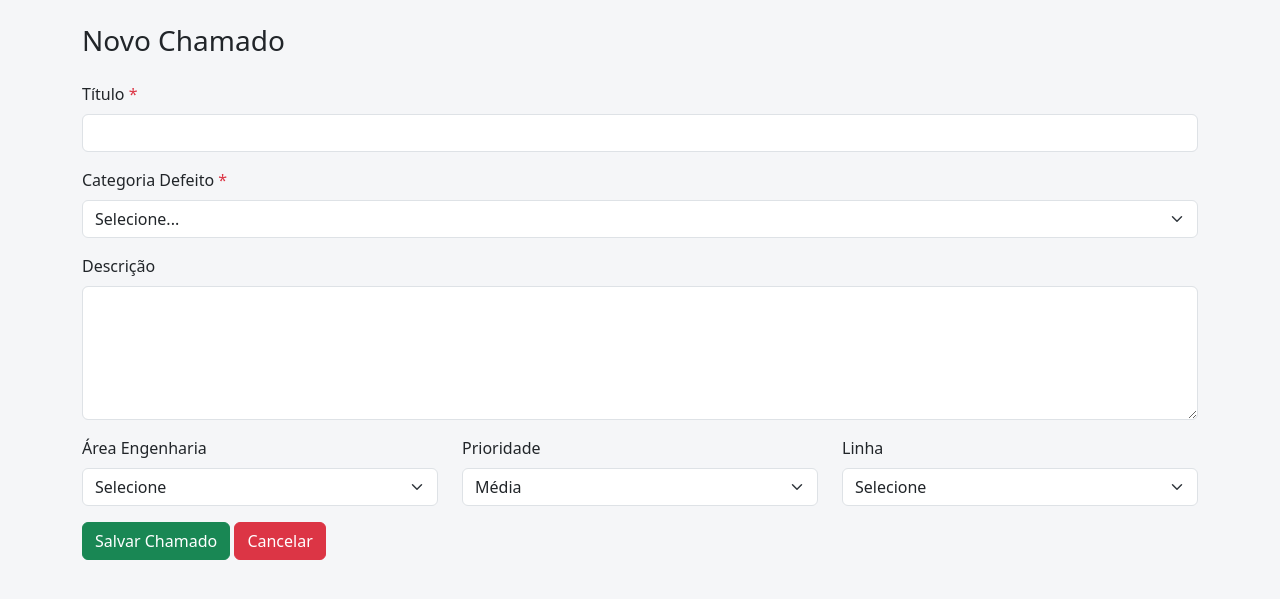
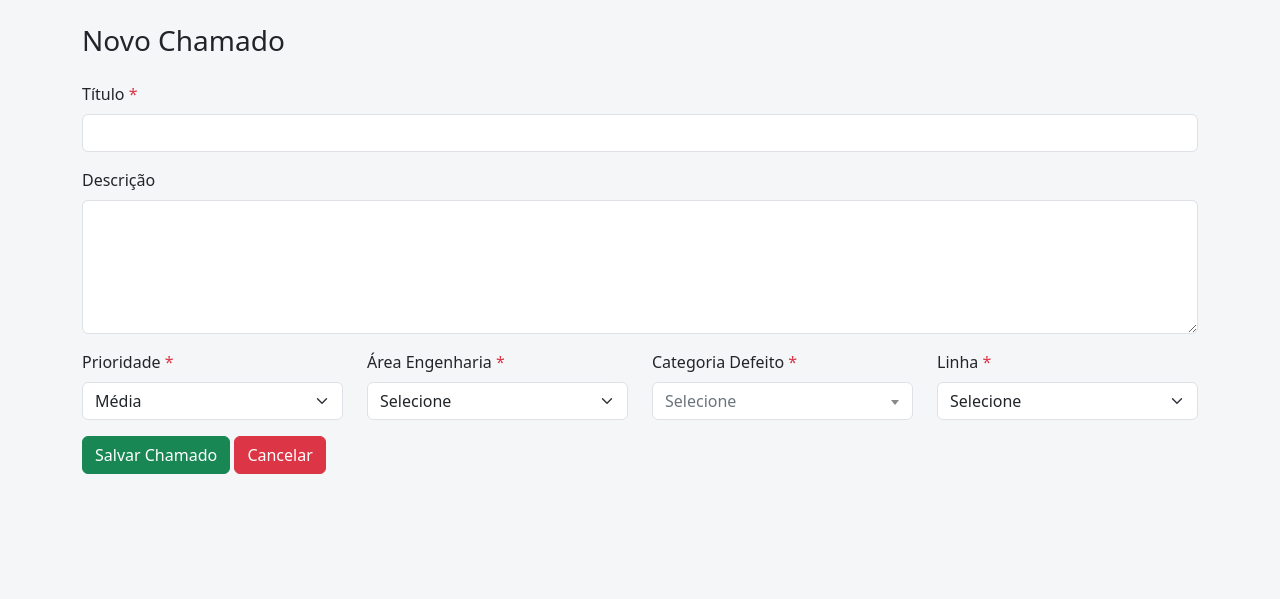
Before and after one commit to filipecrysthian/helpdesk-engenharia, a Flask app: page /tickets/new in a window 1280 px wide. Shown: the part 56-655 px from the top of the page. Run offline with Flask 3, Linux system fonts and the light colour scheme; a user stored in the database is signed in; some libraries are stand-ins or nearby versions.

Commit message:
Tela de novos chamados atualizada filtro dinamico sobre escolha da area de engenharia

```diff
--- a/templates/ticket_new.html
+++ b/templates/ticket_new.html
@@ -12,96 +12,91 @@
     </div>
 
     <div class="mb-3">
-        <label class="form-label">Categoria Defeito <span class="text-danger">*</span></label>
-
-        <select name="defect_category_id" id="defectCategorySelect" class="form-select" required>
-
-            <option value="">Selecione...</option>
-
-            {% for defect in defect_categories %}
-            <option value="{{ defect.id }}">
-                {{ defect.code }} - {{ defect.description }} | {{ defect.area }}
-            </option>
-            {% endfor %}
-
-        </select>
-    </div>
-
-    <div class="mb-3">
         <label class="form-label">Descrição</label>
         <textarea name="description" class="form-control" rows="5"></textarea>
     </div>
 
     <div class="row">
 
-        <div class="col-md-4 mb-3">
-            <label class="form-label">Área Engenharia</label>
-
-            <select name="category" class="form-select" required>
-
-                <option value="">Selecione</option>
-                <option>Engenharia de Teste</option>
-                <option>Engenharia SMT</option>
-                <option>Engenharia de Processo</option>
-
-            </select>
-        </div>
-
-        <div class="col-md-4 mb-3">
-            <label class="form-label">Prioridade</label>
-
+        <div class="col-md-3 mb-3">
+            <label class="form-label">Prioridade <span class="text-danger">*</span></label>
             <select name="priority" class="form-select" required>
-
                 <option>Baixa</option>
                 <option selected>Média</option>
                 <option>Alta</option>
                 <option>Crítica</option>
-
             </select>
         </div>
 
-        <div class="col-md-4 mb-3">
-            <label class="form-label">Linha</label>
+        <div class="col-md-3 mb-3">
+            <label class="form-label">Área Engenharia <span class="text-danger">*</span></label>
+            <select name="category" id="areaSelect" class="form-select" required>
+                <option value="">Selecione</option>
+                <option value="Engenharia de Teste">Engenharia de Teste</option>
+                <option value="Engenharia SMT">Engenharia SMT</option>
+                <option value="Engenharia de Processo">Engenharia de Processo</option>
+            </select>
+        </div>
 
-            <select name="station" class="form-select" required>
+        <div class="col-md-3 mb-3">
+            <label class="form-label">Categoria Defeito <span class="text-danger">*</span></label>
+            <select name="defect_category_id" id="defectCategorySelect" class="form-select" required>
+                <option value="">Selecione...</option>
 
+                {% for defect in defect_categories %}
+                <option value="{{ defect.id }}" data-area="{{ defect.area }}">
+                    {{ defect.code }} - {{ defect.description }}
+                </option>
+                {% endfor %}
+            </select>
+        </div>
+
+        <div class="col-md-3 mb-3">
+            <label class="form-label">Linha <span class="text-danger">*</span></label>
+            <select name="station" id="lineSelect" class="form-select" required>
                 <option value="">Selecione</option>
 
-                <option>SMT5</option>
-                <option>SMT12</option>
-                <option>SMT14</option>
-                <option>SMT16</option>
-                <option>SMT18</option>
+                <option value="SMT5" data-type="SMT">SMT5</option>
+                <option value="SMT12" data-type="SMT">SMT12</option>
+                <option value="SMT14" data-type="SMT">SMT14</option>
+                <option value="SMT16" data-type="SMT">SMT16</option>
+                <option value="SMT18" data-type="SMT">SMT18</option>
 
-                <option>IMC2</option>
-                <option>IMC4</option>
-                <option>IMC6</option>
-                <option>IMC8</option>
-                <option>IMC10</option>
-                <option>IMC12</option>
-                <option>IMC14</option>
-
+                <option value="IMC2" data-type="IMC">IMC2</option>
+                <option value="IMC4" data-type="IMC">IMC4</option>
+                <option value="IMC6" data-type="IMC">IMC6</option>
+                <option value="IMC8" data-type="IMC">IMC8</option>
+                <option value="IMC10" data-type="IMC">IMC10</option>
+                <option value="IMC12" data-type="IMC">IMC12</option>
+                <option value="IMC14" data-type="IMC">IMC14</option>
             </select>
         </div>
 
     </div>
 
-    <button type="submit" class="btn btn-success">
-        Salvar Chamado
-    </button>
-
-    <a href="{{ url_for('tickets') }}" class="btn btn-danger">
-        Cancelar
-    </a>
+    <button type="submit" class="btn btn-success">Salvar Chamado</button>
+    <a href="{{ url_for('tickets') }}" class="btn btn-danger">Cancelar</a>
 
 </form>
 
+{% endblock %}
+
+{% block scripts %}
+
 <script>
     $(document).ready(function () {
-        $('#defectCategorySelect').select2({
-            placeholder: "Pesquisar defeito/problema...",
+
+        const areaSelect = $("#areaSelect");
+        const defectSelect = $("#defectCategorySelect");
+        const lineSelect = $("#lineSelect");
+
+        const allDefectOptions = defectSelect.find("option").clone();
+        const allLineOptions = lineSelect.find("option").clone();
+
+        defectSelect.select2({
+            placeholder: "Selecione",
             allowClear: true,
-            width: '100%',
+            width: "100%",
             language: {
                 noResults: function () {
                     return "Nenhum resultado encontrado";
@@ -111,6 +106,62 @@
                 }
             }
         });
+
+        function updateDefectsByArea(selectedArea) {
+            defectSelect.empty();
+
+            allDefectOptions.each(function () {
+                const option = $(this);
+                const optionArea = option.attr("data-area");
+
+                if (option.val() === "") {
+                    defectSelect.append(option.clone());
+                }
+
+                if (optionArea === selectedArea) {
+                    defectSelect.append(option.clone());
+                }
+            });
+
+            defectSelect.val("").trigger("change");
+        }
+
+        function updateLinesByArea(selectedArea) {
+            lineSelect.empty();
+
+            allLineOptions.each(function () {
+                const option = $(this);
+                const lineType = option.attr("data-type");
+
+                if (option.val() === "") {
+                    lineSelect.append(option.clone());
+                }
+
+                if (selectedArea === "Engenharia de Teste" && lineType === "IMC") {
+                    lineSelect.append(option.clone());
+                }
+
+                if (selectedArea === "Engenharia SMT" && lineType === "SMT") {
+                    lineSelect.append(option.clone());
+                }
+
+                if (selectedArea === "Engenharia de Processo" && option.val() !== "") {
+                    lineSelect.append(option.clone());
+                }
+            });
+
+            lineSelect.val("");
+        }
+
+        areaSelect.on("change", function () {
+            const selectedArea = $(this).val();
+
+            updateDefectsByArea(selectedArea);
+            updateLinesByArea(selectedArea);
+        });
+
+        updateDefectsByArea("");
+        updateLinesByArea("");
     });
 </script>
 
```
